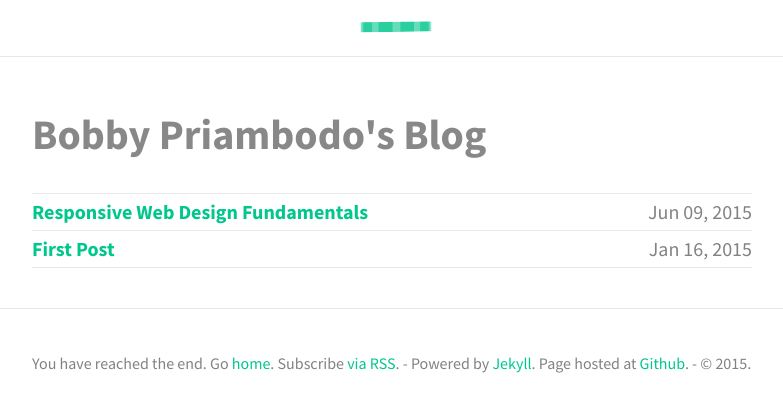
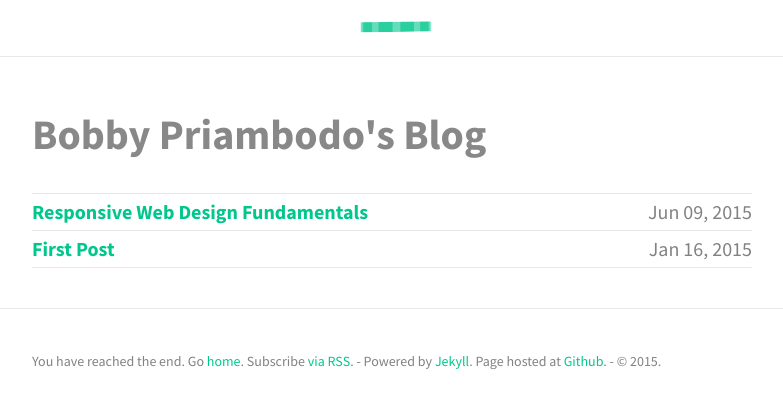
Before and after one commit to bobbypriam/bobbypriambodo.github.io, a Jekyll site: the page built from index.html, in a window 1280 px wide. Shown: the top 412 px of the page, without its empty margins (248-1031 px from the left). Built offline with Jekyll 4.4.1, drawn with Linux system fonts in a browser that asks for light colours.

Commit message:
Make footer smaller

```diff
--- a/_sass/_layout.scss
+++ b/_sass/_layout.scss
@@ -92,7 +92,7 @@
     border-top: 1px solid $grey-color-light;
     padding: $spacing-unit 0;
     color: $grey-color;
-    font-size: .8em;
+    font-size: .7em;
 }
 
 /**
```
